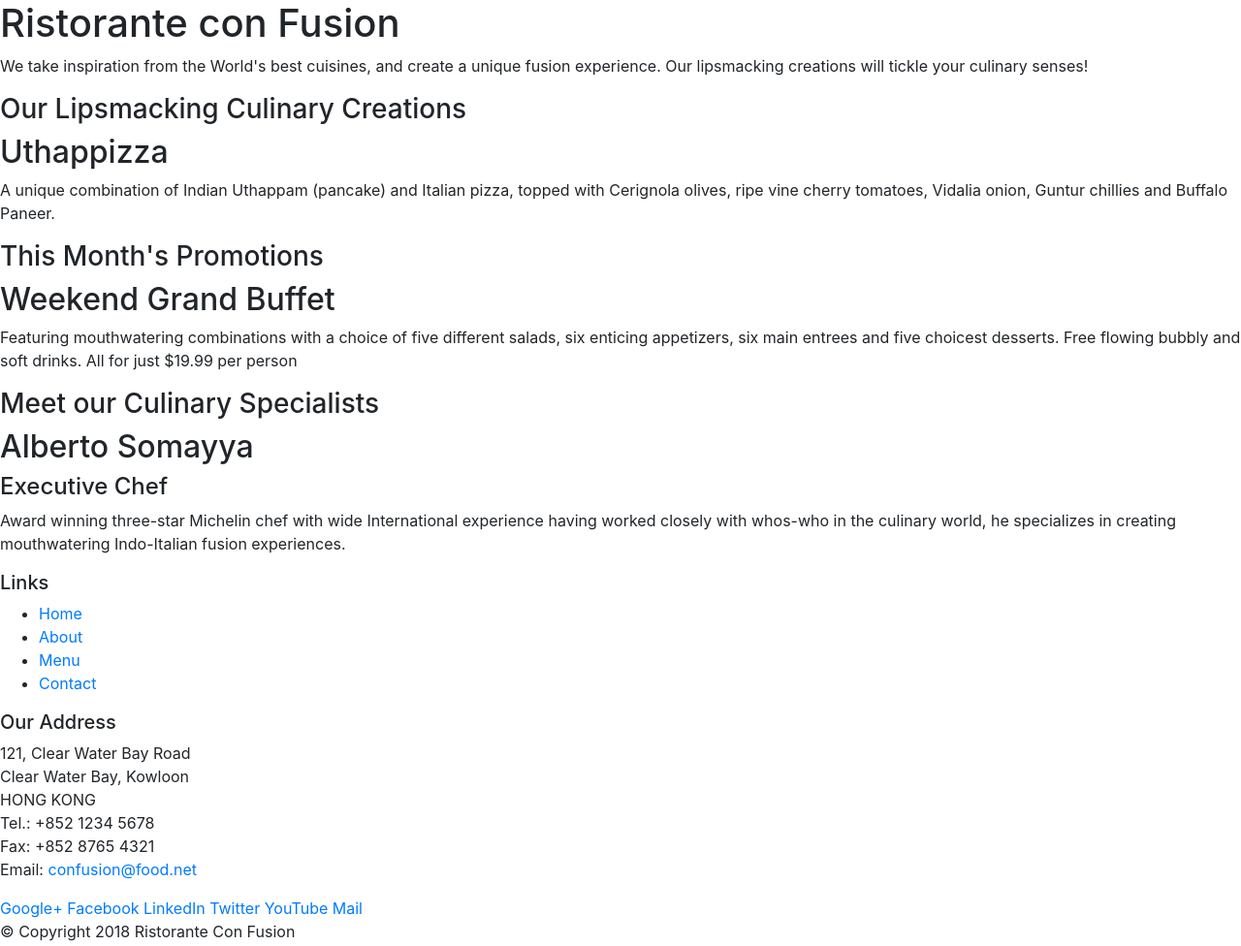
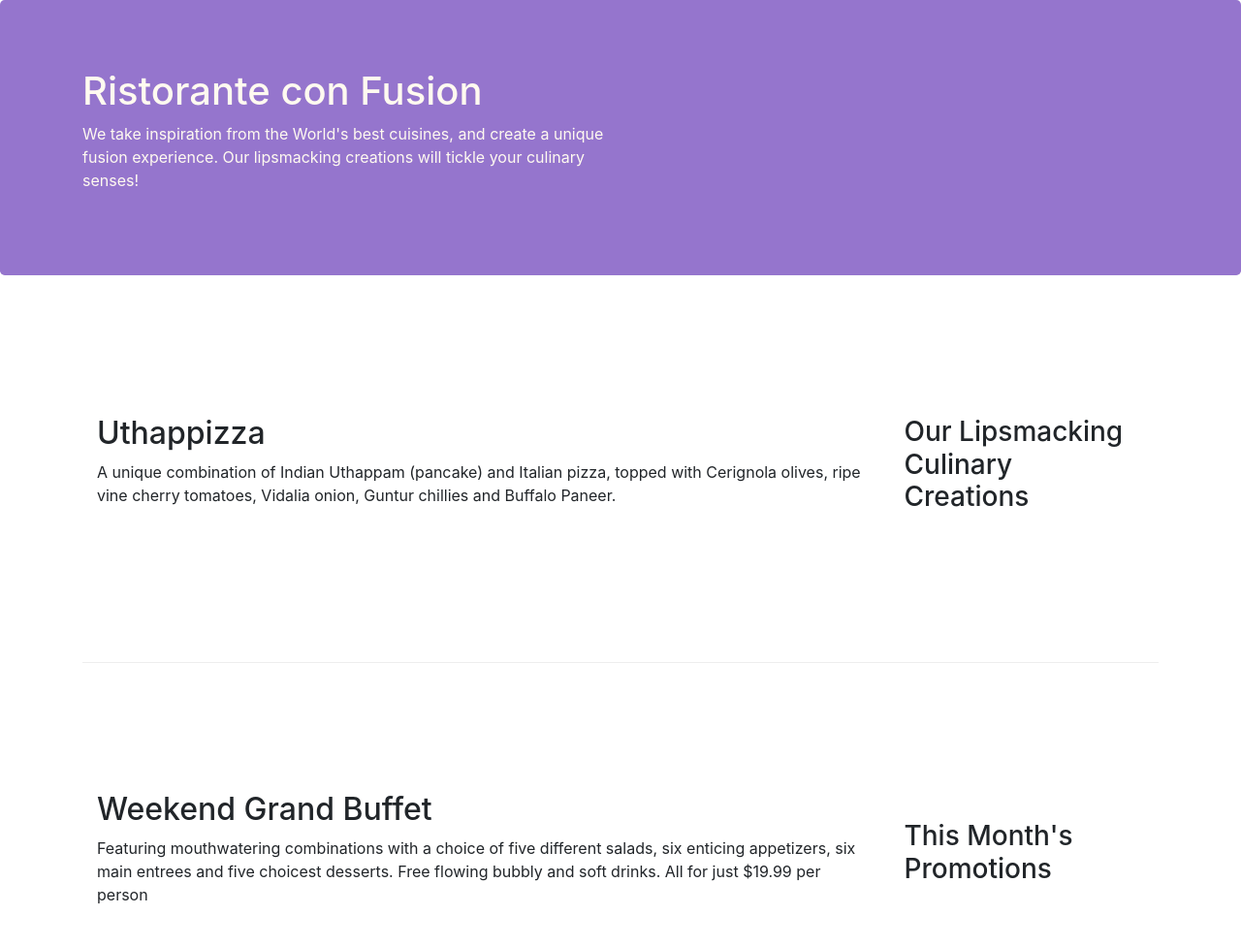
Before and after one commit to hellofromusama/coursera-bootstrap, a website: page index.html in a window 1280 px wide. Shown: the top 976 px of the page at 97% size. Drawn offline with nearby package versions, Linux system fonts and the light colour scheme.

Commit message:
a little basic more

```diff
--- /dev/null
+++ b/css/styles.css
@@ -0,0 +1,32 @@
+.row-header{
+    margin: 0px auto;
+    padding: 0px auto;
+
+}
+.row-content{
+    margin: 0px auto;
+    padding: 50px 0px 50px 0px;
+    border-bottom: 1px ridge;
+
+    min-height: 400px;
+}
+
+.footer{
+
+    background-color: #D1C4E9;
+    margin: 0px auto;
+    padding: 20px 0px 20px 0px;
+}
+
+.jumbotron{
+    padding: 70px 30px 70px 30px;
+    margin: 0px auto;
+    background-color: #9575CD;
+    color: floralwhite;
+}
+
+.address{
+    margin: 0px;
+    font-size: 80%;
+    color: #0f0f0f;
+}
--- a/index.html
+++ b/index.html
@@ -9,52 +9,53 @@
 
     <!-- Bootstrap CSS -->
     <link rel="stylesheet" href="node_modules/bootstrap/dist/css/bootstrap.min.css">
+    <link rel="stylesheet" href="/css/styles.css">
 
     <title>Ristorante Con Fusion</title>
 </head>
 
 <body>
 
-    <header>
-        <div>
-            <div>
-                <div>
+    <header class="jumbotron row-header">
+        <div class="container">
+            <div class="row">
+                <div class="col-12 col-sm-6">
                     <h1>Ristorante con Fusion</h1>
                     <p>We take inspiration from the World's best cuisines, and create a unique fusion experience. Our lipsmacking creations will tickle your culinary senses!</p>
                 </div>
-                <div>
+                <div class="col col-sm">
                 </div>
             </div>
         </div>
     </header>
 
-    <div>
-        <div>
-            <div>
+    <div class="container">
+        <div class="row row-content align-items-center">
+            <div class="col-12 col-sm-4 order-sm-last col-md-3 ">
                 <h3>Our Lipsmacking Culinary Creations</h3>
             </div>
-            <div>
+            <div class="col col-sm order-sm-first col-md">
                 <h2>Uthappizza</h2>
                 <p>A unique combination of Indian Uthappam (pancake) and Italian pizza, topped with Cerignola olives, ripe vine cherry tomatoes, Vidalia onion, Guntur chillies and Buffalo Paneer.</p>
             </div>
         </div>
 
 
-        <div>
-            <div>
+        <div class="row row-content align-items-center">
+            <div class="col-12 col-sm-4 order-sm-last col-md-3">
                 <h3>This Month's Promotions</h3>
             </div>
-            <div>
+            <div class="col col-sm order-sm-first col-md">
                 <h2>Weekend Grand Buffet</h2>
                 <p>Featuring mouthwatering combinations with a choice of five different salads, six enticing appetizers, six main entrees and five choicest desserts. Free flowing bubbly and soft drinks. All for just $19.99 per person </p>
             </div>
         </div>
 
-        <div>
-            <div>
+        <div class="row row-content align-items-center">
+            <div class="col-12 col-sm-4 order-sm-last col-md-3">
                 <h3>Meet our Culinary Specialists</h3>
             </div>
-            <div>
+            <div class="col col-sm order-sm-first col-md">
                 <h2>Alberto Somayya</h2>
                 <h4>Executive Chef</h4>
                 <p>Award winning three-star Michelin chef with wide International experience having worked closely with whos-who in the culinary world, he specializes in creating mouthwatering Indo-Italian fusion experiences. </p>
@@ -62,19 +63,19 @@
         </div>
     </div>
 
-    <footer>
-        <div>
-            <div>
-                <div>
+    <footer class="footer">
+        <div class="container">
+            <div class="row">
+                <div class="col-4 offset-1 col-sm-2">
                     <h5>Links</h5>
-                    <ul>
+                    <ul class="list-unstyled">
                         <li><a href="#">Home</a></li>
                         <li><a href="#">About</a></li>
                         <li><a href="#">Menu</a></li>
                         <li><a href="#">Contact</a></li>
                     </ul>
                 </div>
-                <div>
+                <div class="col-7 col-sm-5">
                     <h5>Our Address</h5>
                     <address>
 		              121, Clear Water Bay Road<br>
@@ -85,8 +86,8 @@
 		              Email: <a href="mailto:confusion@food.net">confusion@food.net</a>
 		           </address>
                 </div>
-                <div>
-                    <div>
+                <div class="col-12 col-sm-4 align-self-center">
+                    <div class="text-center">
                         <a href="http://google.com/+">Google+</a>
                         <a href="http://www.facebook.com/profile.php?id=">Facebook</a>
                         <a href="http://www.linkedin.com/in/">LinkedIn</a>
@@ -96,8 +97,8 @@
                     </div>
                 </div>
            </div>
-           <div>
-                <div>
+        <div class="row justify-content-center">
+            <div class="col-auto">
                     <p>© Copyright 2018 Ristorante Con Fusion</p>
                 </div>
            </div>
```
